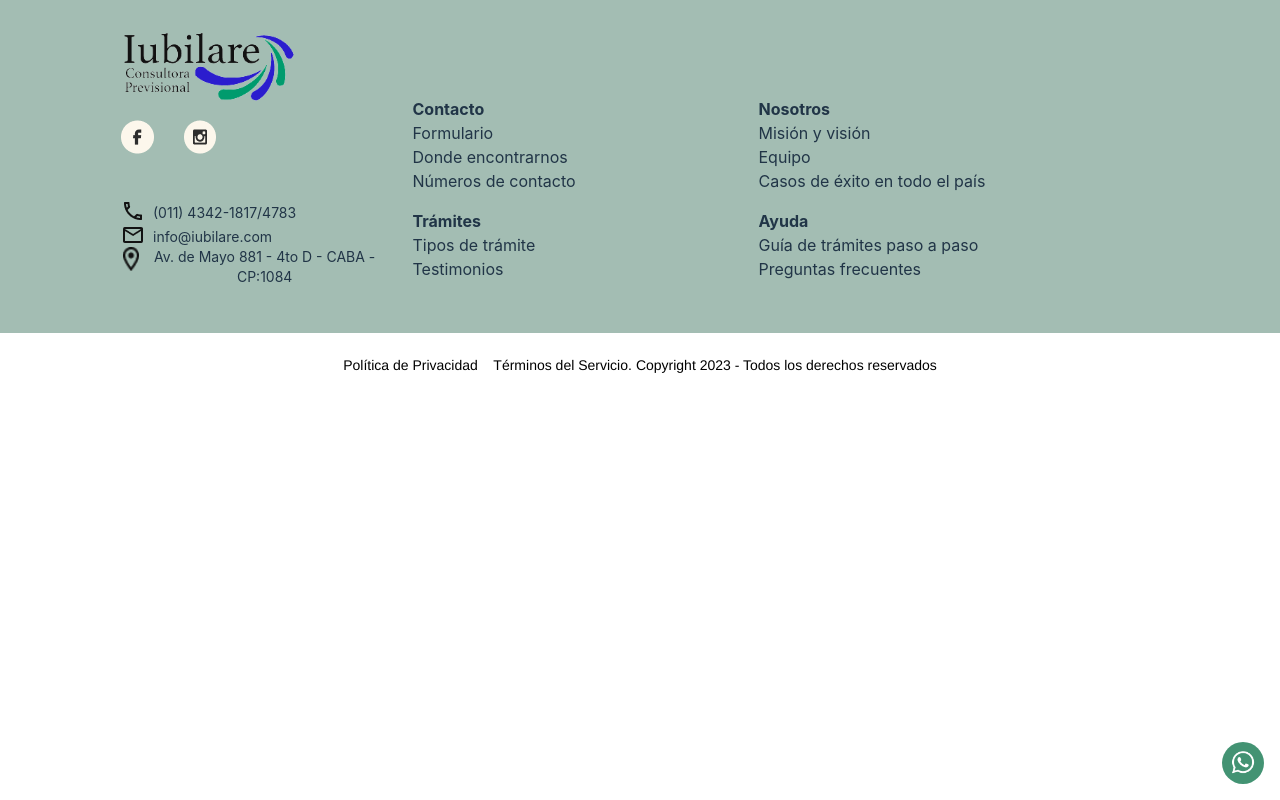
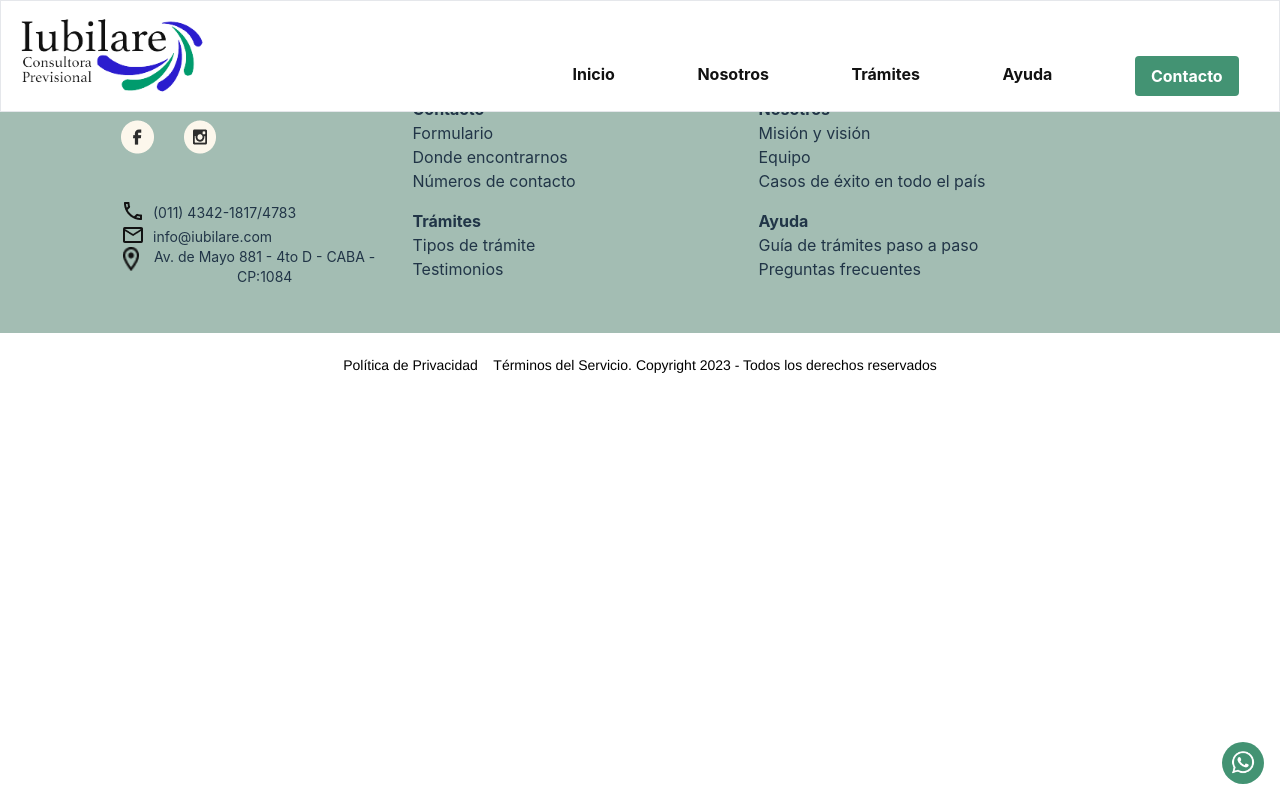
Before and after one commit to FooTalent/iubilare, a React (Vite) app: page /ayuda in a window 1280 px wide. Built offline with nearby package versions, Linux system fonts and the light colour scheme.

Commit message:
fix/navbar position

```diff
--- a/src/components/navbar/Navbar.tsx
+++ b/src/components/navbar/Navbar.tsx
@@ -11,7 +11,7 @@ export default function Navbar() {
 
     return (
         <>
-            <div className="flex flex-wrap justify-between w-full h-[64px] shadow-md md:h-[112px] items-center mb-[10px] pt-[7px] pb-[8px] md:shadow-md 2xl:px-[120px] fixed bg-white border">
+            <div className="flex flex-wrap justify-between w-full h-[64px] shadow-md md:h-[112px] items-center mb-[10px] pt-[7px] pb-[8px] md:shadow-md 2xl:px-[120px] fixed bg-white border z-10">
                 <div className="flex flex-start w-1/2  text-center items-center md:w-[40%]">
                     <img src="./iubilare_logo.png" alt="" className="w-[107px] text-base md:w-[186px] ml-[17px]" />
                 </div>
```
